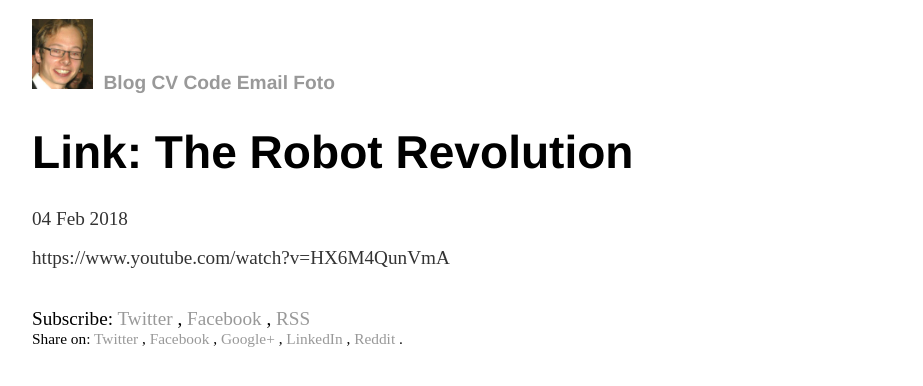
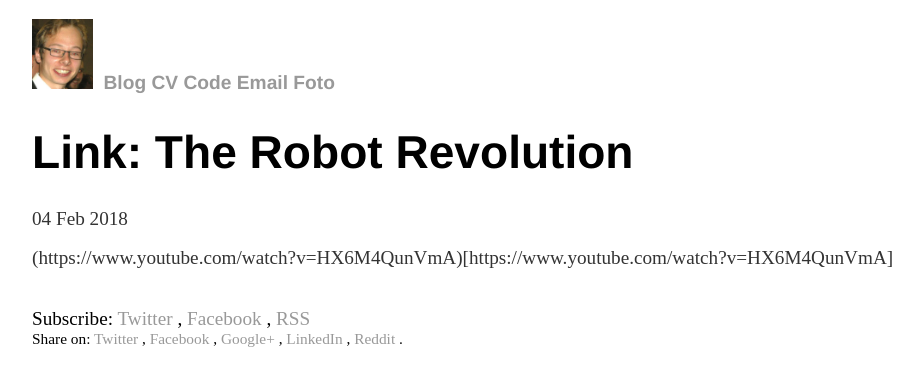
Before and after one commit to vackosar/vackosar.github.io, a Jekyll site: the page built from _posts/2018-02-04-Link:-The-Robot-Revolution.md, in a window 1280 px wide. Shown: the top 386 px of the page, without its empty margins (0-923 px from the left). Built offline with Jekyll 4.4.1, drawn with Linux system fonts in a browser that asks for light colours; comment, search, counter and statistics services are not loaded; some of the changed lines change nothing that is shown.

Commit message:
Link: The Robot Revolution

```diff
--- a/_posts/2018-02-04-Link:-The-Robot-Revolution.md
+++ b/_posts/2018-02-04-Link:-The-Robot-Revolution.md
@@ -3,4 +3,4 @@
 title: "Link: The Robot Revolution"
 date: 2018-02-04
 ---
-https://www.youtube.com/watch?v=HX6M4QunVmA
+(https://www.youtube.com/watch?v=HX6M4QunVmA)[https://www.youtube.com/watch?v=HX6M4QunVmA]
```
